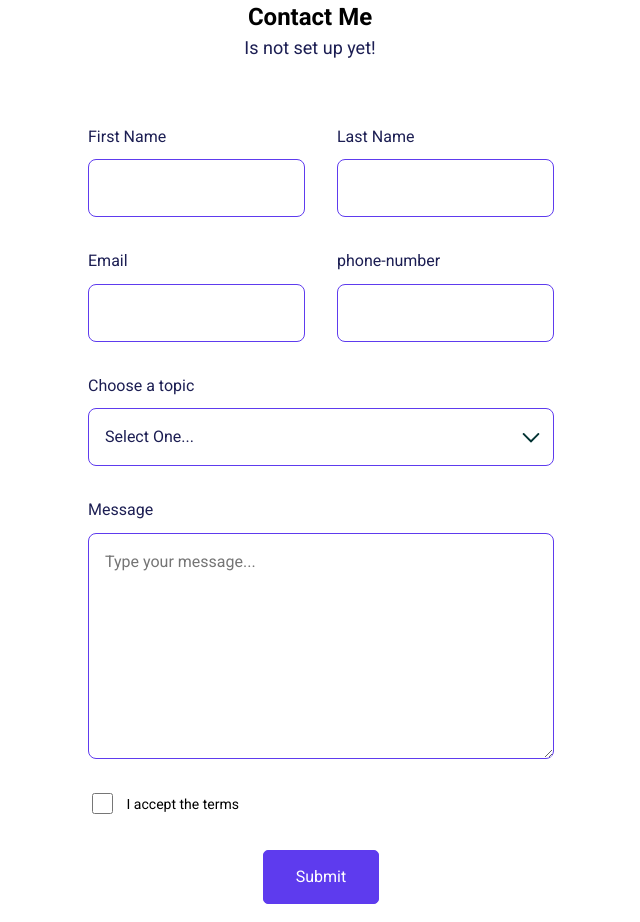
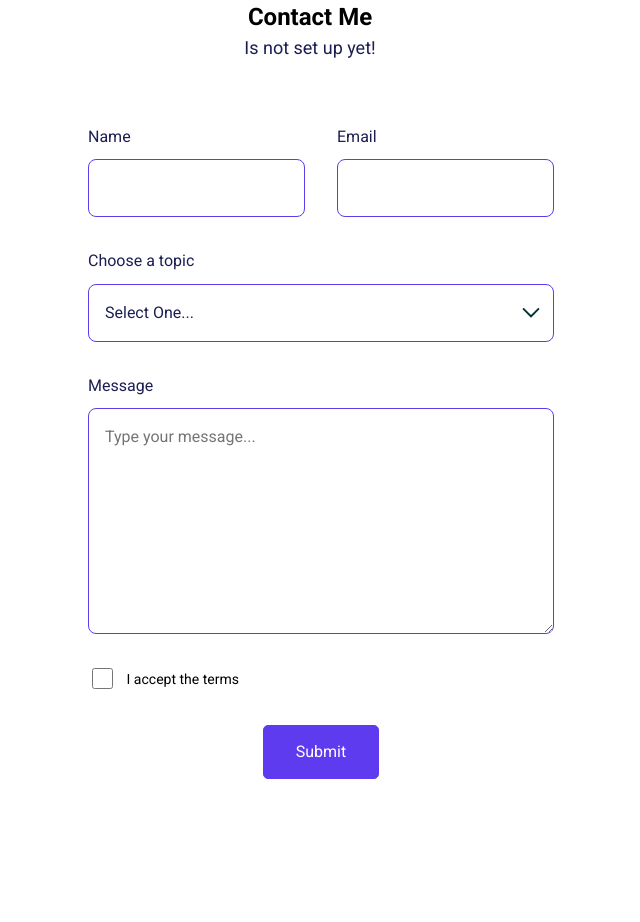
Before and after one commit to Jasoonii/portfolio, a React (Create React App) app: page / in a window 1280 px wide. Shown: the part 4560-5482 px from the top of the page, without its empty margins (330-970 px from the left). Built offline with nearby package versions, Linux system fonts and the light colour scheme.

Commit message:
Modifying contactMe form

```diff
--- a/src/Pages/Home/ContactMe.jsx
+++ b/src/Pages/Home/ContactMe.jsx
@@ -11,22 +11,12 @@ export default function ContactMe() {
       <form className="contact--form--container">
         <div className="container">
           <label htmlFor="first-name" className="contact--label">
-            <span className="text-md">First Name</span>
+            <span className="text-md">Name</span>
             <input
               type="text"
               className="contact--input text-md"
-              name="first-name"
-              id="first-name"
-              required
-            />
-          </label>
-          <label htmlFor="last-name" className="contact--label">
-            <span className="text-md">Last Name</span>
-            <input
-              type="text"
-              className="contact--input text-md"
-              name="last-name"
-              id="last-name"
+              name="name"
+              id="fullName"
               required
             />
           </label>
@@ -36,17 +26,7 @@ export default function ContactMe() {
               type="email"
               className="contact--input text-md"
               name="email"
-              id="email"
-              required
-            />
-          </label>
-          <label htmlFor="phone-number" className="contact--label">
-            <span className="text-md">phone-number</span>
-            <input
-              type="number"
-              className="contact--input text-md"
-              name="phone-number"
-              id="phone-number"
+              id="emailID"
               required
             />
           </label>
```
